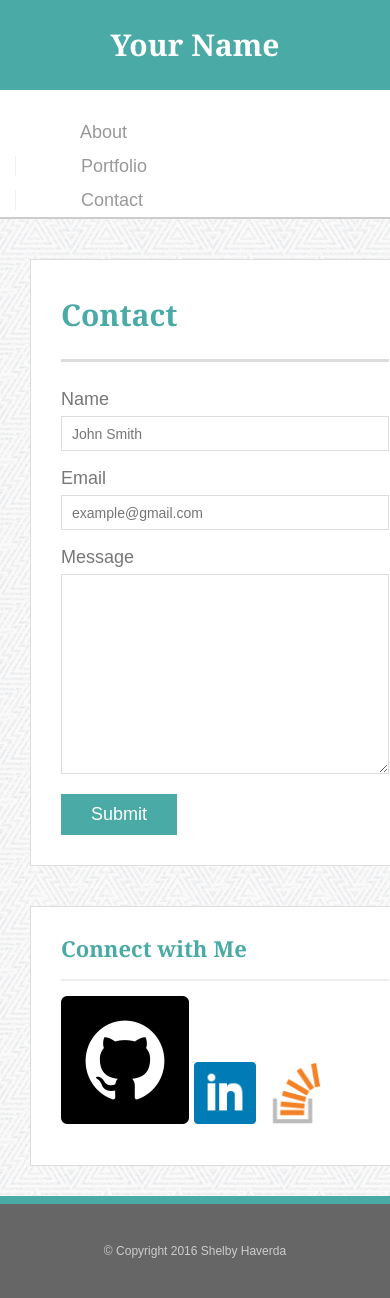
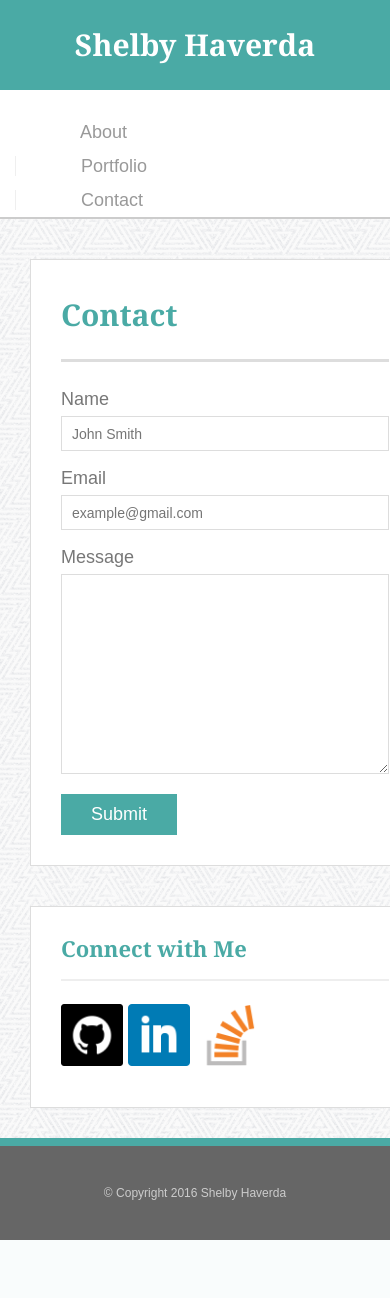
Before and after one commit to Shaverda/Responsive-Portfolio, a PHP site: page /contact.html in a window 390 px wide. After the commit the page ends 1240 px from the top, so only its background shows below. Run offline with PHP 8.4, Linux system fonts and the light colour scheme.

Commit message:
more tinkering

```diff
--- a/assets/styles.css
+++ b/assets/styles.css
@@ -56,7 +56,7 @@ h3 {
 	width: 100%;
 }
 #logo {
-	width: 250px;
+	width: 260px;
 	height: 90px;
 	background: #4aaaa5;
 	float: left;
@@ -67,6 +67,7 @@ h3 {
 	font-weight: 700;
 	font-size: 30px;
 	text-decoration: none;
+	padding: 0px 5px;
 }
 nav {
 	float: right;
@@ -226,6 +227,7 @@ input[type=submit] {
 	}
 	#main-container {
 		margin-left: 30px;
+		max-width: 550px;
 	}
 	.work-section {
 		max-width: 450px;
@@ -235,9 +237,12 @@ input[type=submit] {
 		margin-right: auto;
 	}
 
-	.responsive-portfolio-sidebar {
+	.responsive-portfolio-sidebar  {
 		float: left;
 		margin-left: 50px;
+	}
+	.responsive-image-sidebar {
+		float: left;
 	}
 }
 
--- a/contact.html
+++ b/contact.html
@@ -10,7 +10,7 @@
 <body>
 	<header id="masthead">
 		<div class="container">
-			<a href="index.html" id="logo">Your Name</a>
+			<a href="index.html" id="logo">Shelby Haverda</a>
 			<nav>
 				<a href="index.html">About</a>
 				<a href="portfolio.html">Portfolio</a>
@@ -47,7 +47,7 @@
 			<div id="connect">
 				<h2>Connect with Me</h2>
 				<a href="https://github.com/Shaverda">
-					<img class="icons" src="images/github.png" alt="Github icon"></a>
+					<img class="social" src="images/github.png" alt="Github icon"></a>
 				<a href="https://www.linkedin.com/in/shelbyhaverda">
 					<img class="social" src="images/linkedin.png" alt="LinkedIn icon"></a>
 				<a href="http://stackoverflow.com/users/5687882/tumult">
--- a/index.html
+++ b/index.html
@@ -30,7 +30,7 @@
 
 		</section>
 
-		<section class="sidebar">
+		<section class="sidebar responsive-index-sidebar">
 			<div id="connect">
 				<h2>Connect with Me</h2>
 				<a href="https://github.com/Shaverda">
```
